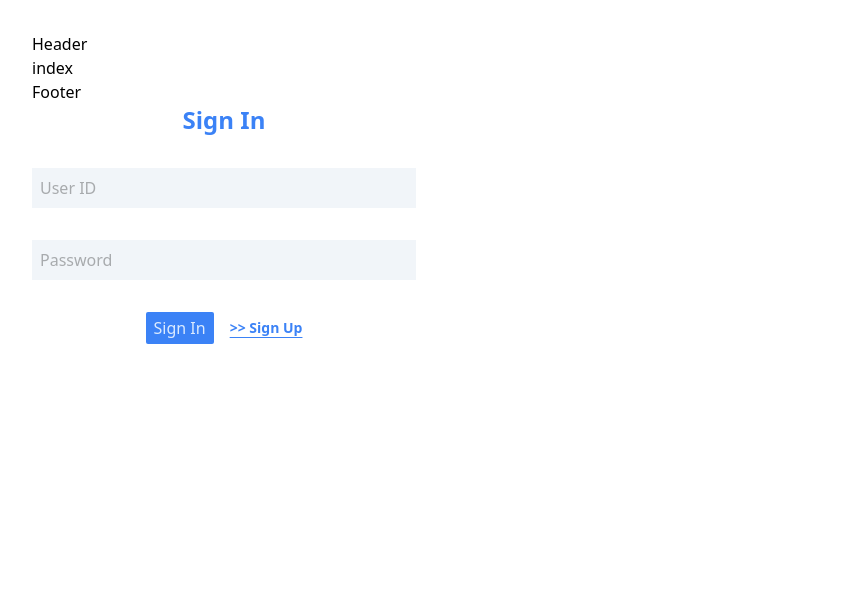
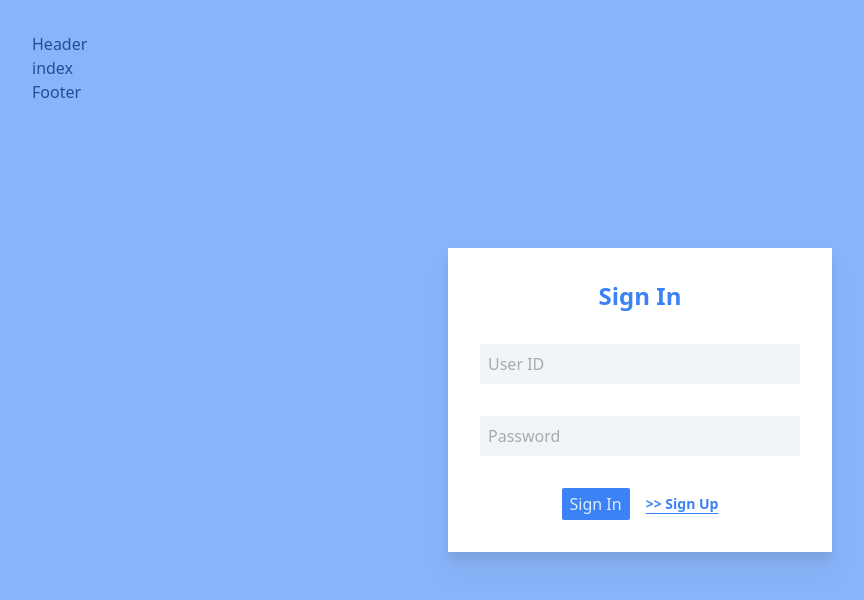
Before and after one commit to Spook-QuQ/nextwitter, a Next.js app: page / in a window 1280 px wide. Shown: the top 600 px of the page, without its empty margins (0-864 px from the left). Built offline with nearby package versions, Linux system fonts and the light colour scheme.

Commit message:
mini fix and add the isOpen prop

```diff
--- a/src/components/layouts/default/SignForm.tsx
+++ b/src/components/layouts/default/SignForm.tsx
@@ -38,9 +38,12 @@ const formInitValues: Form = {
   password: '',
 }
 
-const SignInForm: React.FC = () => {
+type Props = {
+  isOpen?: boolean
+}
 
-  const [formData, setFormData] = useState<Form>(formInitValues)
+const SignInForm: React.FC<Props> = ({ isOpen }) => {
+  const [formData, setFormData] = useState<Form>({ ...formInitValues })
 
   const [isFocus, setIsFocus] = useState({})
 
@@ -69,14 +72,29 @@ const SignInForm: React.FC = () => {
     e.preventDefault()
     const defaultInitValues: Form = {
       ...formInitValues,
-      signType: formData.signType === 'in' ? 'up' : 'in'
+      signType: formData.signType === 'in' ? 'up' : 'in',
     }
+    console.log(defaultInitValues)
     setFormData(defaultInitValues)
   }
-
   return (
-    <div>
-      <form action='' className='max-w-sm' onSubmit={onSubmitHandler}>
+    <div
+      className={`
+        absolute
+        left-0
+        transition-all
+        duration-300
+        ${isOpen ? 'top-0' : 'top-[-100%]'}
+        w-full
+        h-full
+        bg-blue-500/60
+      `}
+    >
+      <form
+        action=''
+        className='p-8 max-w-sm drop-shadow-xl bg-white relative left-[50%] top-[50%] translate-x-[-50%] translate-y-[-50%]'
+        onSubmit={onSubmitHandler}
+      >
         <h3 className='text-2xl font-bold text-blue-500 text-center'>
           Sign {formData.signType === 'in' ? 'In' : 'Up'}
         </h3>
@@ -106,6 +124,7 @@ const SignInForm: React.FC = () => {
                     //     ? ''
                     //     : content.placeholder
                     // }
+                    value={formData[content.dataName]}
                     onFocus={() => onFocusHandler(content.dataName)}
                     onBlur={() => onBlurHandler(content.dataName)}
                     onChange={(e) => onChangeLander(e, content.dataName)}
--- a/src/components/layouts/default/index.tsx
+++ b/src/components/layouts/default/index.tsx
@@ -16,7 +16,7 @@ const DefaultLayout: React.FC<Props> = (props) => {
         {props.children}
         </main>
       <Footer />
-      <SignInForm />
+      <SignInForm isOpen={true} />
     </div>
   )
 }
```
